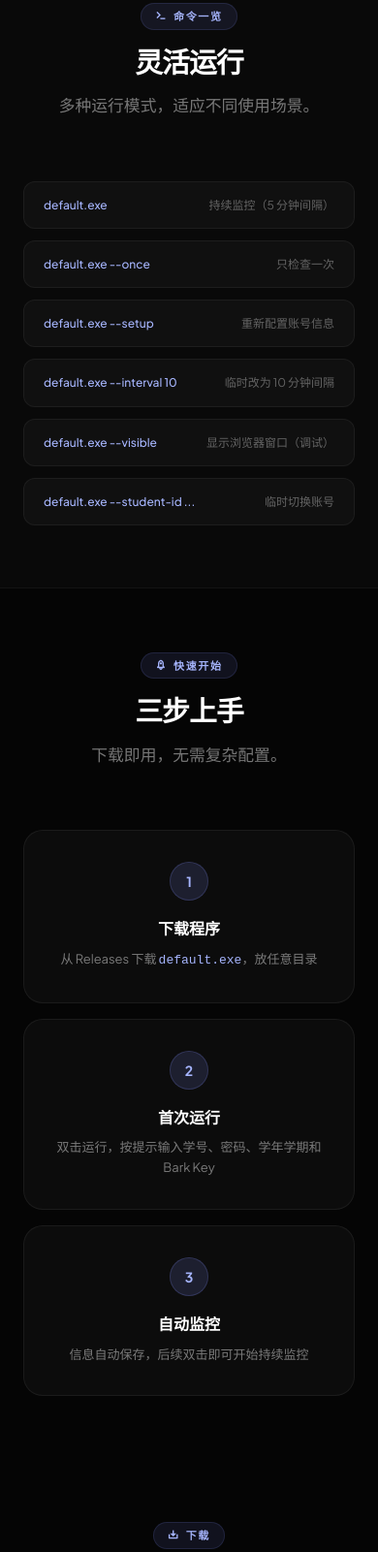
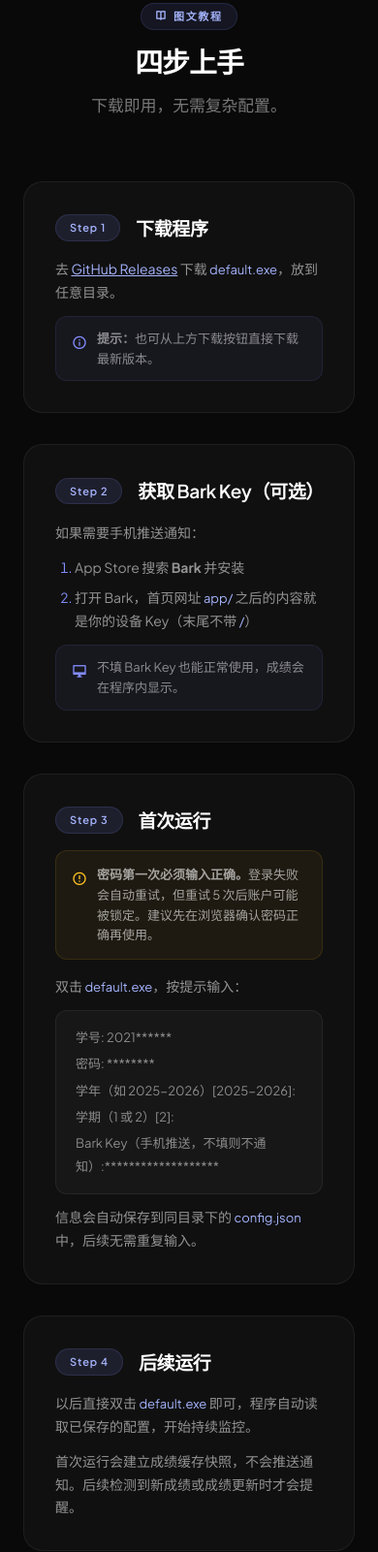
Before and after one commit to Dvesiz/score-monitor, a plain HTML site: page index.html in a window 390 px wide. Shown: the part 4418-6019 px from the top of the page at 97% size. Drawn offline with nearby package versions, Linux system fonts and the light colour scheme.

Commit message:
feat: redesign usage into step-by-step tutorial

```diff
--- a/index.html
+++ b/index.html
@@ -122,12 +122,23 @@ nav{position:fixed;top:20px;left:50%;transform:translateX(-50%);z-index:100;widt
 .download-card .btn:hover i{background:rgba(255,255,255,.2);transform:translate(2px,-1px)}
 .download-note{text-align:center;margin-top:20px;font-size:13px;color:rgba(255,255,255,.3);grid-column:1/-1}
 
-/* ===== USAGE ===== */
-.usage-steps{display:grid;grid-template-columns:repeat(3,1fr);gap:24px;counter-reset:step}
-.usage-step{text-align:center;padding:32px 24px;border-radius:20px;background:rgba(255,255,255,.03);border:1px solid rgba(255,255,255,.06);position:relative}
-.usage-step .step-num{width:40px;height:40px;border-radius:50%;display:flex;align-items:center;justify-content:center;font-size:14px;font-weight:700;margin:0 auto 16px;background:rgba(129,140,248,.15);color:#a5b4fc;border:1px solid rgba(129,140,248,.2)}
-.usage-step h4{font-size:16px;font-weight:600;margin-bottom:8px}
-.usage-step p{font-size:13px;color:rgba(255,255,255,.45);line-height:1.6}
+/* ===== TUTORIAL ===== */
+.tutorial-steps{max-width:720px;margin:0 auto;display:flex;flex-direction:column;gap:32px}
+.tutorial-step{border-radius:20px;background:rgba(255,255,255,.03);border:1px solid rgba(255,255,255,.06);padding:32px;transition:all .5s cubic-bezier(.32,.72,0,1)}
+.tutorial-step:hover{transform:translateY(-2px);border-color:rgba(129,140,248,.12)}
+.tutorial-step-header{display:flex;align-items:center;gap:16px;margin-bottom:16px}
+.tutorial-step-num{display:inline-flex;align-items:center;padding:4px 14px;border-radius:9999px;background:rgba(129,140,248,.12);border:1px solid rgba(129,140,248,.15);font-size:11px;font-weight:600;color:#a5b4fc;letter-spacing:.08em;white-space:nowrap}
+.tutorial-step-header h3{font-size:19px;font-weight:600;letter-spacing:-.02em}
+.tutorial-step-body p{font-size:14px;color:rgba(255,255,255,.55);line-height:1.7;margin-bottom:12px}
+.tutorial-step-body p:last-child{margin-bottom:0}
+.tutorial-step-body code{color:#a5b4fc;font-size:13px;font-family:'Plus Jakarta Sans',monospace}
+.tutorial-ol{display:flex;flex-direction:column;gap:8px;padding-left:20px;margin-bottom:12px;font-size:14px;color:rgba(255,255,255,.55);line-height:1.7}
+.tutorial-ol li::marker{color:#818cf8}
+.tutorial-note{display:flex;align-items:flex-start;gap:10px;padding:12px 16px;border-radius:12px;background:rgba(129,140,248,.06);border:1px solid rgba(129,140,248,.1);font-size:13px;color:rgba(255,255,255,.5);line-height:1.6;margin-top:12px}
+.tutorial-note i{font-size:16px;color:#818cf8;margin-top:2px;flex-shrink:0}
+.tutorial-warning{display:flex;align-items:flex-start;gap:10px;padding:14px 16px;border-radius:12px;background:rgba(251,191,36,.06);border:1px solid rgba(251,191,36,.12);font-size:13px;color:rgba(255,255,255,.6);line-height:1.6;margin-bottom:16px}
+.tutorial-warning i{font-size:16px;color:#fbbf24;margin-top:2px;flex-shrink:0}
+.tutorial-code-block{display:flex;flex-direction:column;gap:4px;padding:16px 20px;border-radius:12px;background:rgba(255,255,255,.03);border:1px solid rgba(255,255,255,.06);font-family:'Plus Jakarta Sans',monospace;font-size:13px;color:rgba(255,255,255,.5);margin-bottom:12px;line-height:1.8}
 
 /* ===== COMMANDS ===== */
 .commands-section{background:rgba(255,255,255,.02);border-top:1px solid rgba(255,255,255,.04);border-bottom:1px solid rgba(255,255,255,.04)}
@@ -159,7 +170,6 @@ footer{border-top:1px solid rgba(255,255,255,.06);padding:48px 0 32px}
 @media(max-width:900px){
   .features-grid{grid-template-columns:repeat(6,1fr);gap:16px}
   .feature-card{grid-column:span 6 !important}
-  .usage-steps{grid-template-columns:1fr;gap:16px}
   .screenshots-grid{grid-template-columns:1fr}
   .download-grid{grid-template-columns:1fr}
   .command-grid{grid-template-columns:1fr}
@@ -206,7 +216,7 @@ footer{border-top:1px solid rgba(255,255,255,.06);padding:48px 0 32px}
     <ul class="nav-links" id="navLinks">
       <li><a href="#features">功能</a></li>
       <li><a href="#screenshots">预览</a></li>
-      <li><a href="#usage">使用</a></li>
+      <li><a href="#usage">教程</a></li>
       <li><a href="#download">下载</a></li>
     </ul>
     <a href="https://github.com/Dvesiz/score-monitor/releases/latest/download/default.exe" class="nav-cta" target="_blank" rel="noopener">立即下载</a>
@@ -332,51 +342,104 @@ footer{border-top:1px solid rgba(255,255,255,.06);padding:48px 0 32px}
   </div>
 </section>
 
-<!-- ===== COMMANDS ===== -->
+<!-- ===== TUTORIAL ===== -->
 <section class="section commands-section" id="usage">
   <div class="container">
     <div class="section-header reveal">
-      <div class="section-tag"><i class="ri-terminal-line"></i> 命令一览</div>
-      <h2>灵活运行</h2>
+      <div class="section-tag"><i class="ri-book-open-line"></i> 图文教程</div>
+      <h2>四步上手</h2>
+      <p>下载即用，无需复杂配置。</p>
+    </div>
+
+    <div class="tutorial-steps">
+      <!-- Step 1: 下载 -->
+      <div class="tutorial-step reveal reveal-delay-1">
+        <div class="tutorial-step-header">
+          <span class="tutorial-step-num">Step 1</span>
+          <h3>下载程序</h3>
+        </div>
+        <div class="tutorial-step-body">
+          <p>去 <a href="https://github.com/Dvesiz/score-monitor/releases" target="_blank" rel="noopener" style="color:#a5b4fc;text-decoration:underline">GitHub Releases</a> 下载 <code>default.exe</code>，放到任意目录。</p>
+          <div class="tutorial-note">
+            <i class="ri-information-line"></i>
+            <span><strong>提示：</strong>也可从上方下载按钮直接下载最新版本。</span>
+          </div>
+        </div>
+      </div>
+
+      <!-- Step 2: Bark Key -->
+      <div class="tutorial-step reveal reveal-delay-2">
+        <div class="tutorial-step-header">
+          <span class="tutorial-step-num">Step 2</span>
+          <h3>获取 Bark Key（可选）</h3>
+        </div>
+        <div class="tutorial-step-body">
+          <p>如果需要手机推送通知：</p>
+          <ol class="tutorial-ol">
+            <li>App Store 搜索 <strong>Bark</strong> 并安装</li>
+            <li>打开 Bark，首页网址 <code>app/</code> 之后的内容就是你的设备 Key（末尾不带 <code>/</code>）</li>
+          </ol>
+          <div class="tutorial-note">
+            <i class="ri-mac-line"></i>
+            <span>不填 Bark Key 也能正常使用，成绩会在程序内显示。</span>
+          </div>
+        </div>
+      </div>
+
+      <!-- Step 3: 首次运行 -->
+      <div class="tutorial-step reveal reveal-delay-3">
+        <div class="tutorial-step-header">
+          <span class="tutorial-step-num">Step 3</span>
+          <h3>首次运行</h3>
+        </div>
+        <div class="tutorial-step-body">
+          <div class="tutorial-warning">
+            <i class="ri-error-warning-line"></i>
+            <span><strong>密码第一次必须输入正确。</strong>登录失败会自动重试，但重试 5 次后账户可能被锁定。建议先在浏览器确认密码正确再使用。</span>
+          </div>
+          <p>双击 <code>default.exe</code>，按提示输入：</p>
+          <div class="tutorial-code-block">
+            <span>学号: 2021******</span>
+            <span>密码: ********</span>
+            <span>学年（如 2025-2026）[2025-2026]:</span>
+            <span>学期（1 或 2）[2]:</span>
+            <span>Bark Key（手机推送，不填则不通知）:*******************</span>
+          </div>
+          <p>信息会自动保存到同目录下的 <code>config.json</code> 中，后续无需重复输入。</p>
+        </div>
+      </div>
+
+      <!-- Step 4: 后续运行 -->
+      <div class="tutorial-step reveal reveal-delay-4">
+        <div class="tutorial-step-header">
+          <span class="tutorial-step-num">Step 4</span>
+          <h3>后续运行</h3>
+        </div>
+        <div class="tutorial-step-body">
+          <p>以后直接双击 <code>default.exe</code> 即可，程序自动读取已保存的配置，开始持续监控。</p>
+          <p>首次运行会建立成绩缓存快照，不会推送通知。后续检测到新成绩或成绩更新时才会提醒。</p>
+        </div>
+      </div>
+    </div>
+  </div>
+</section>
+
+<!-- ===== COMMANDS ===== -->
+<section class="section" id="commands">
+  <div class="container">
+    <div class="section-header reveal">
+      <div class="section-tag"><i class="ri-terminal-line"></i> 高级用法</div>
+      <h2>命令参考</h2>
       <p>多种运行模式，适应不同使用场景。</p>
     </div>
 
     <div class="command-grid">
-      <div class="command-item reveal reveal-delay-1"><code>default.exe</code><span class="cmd-desc">持续监控（5 分钟间隔）</span></div>
-      <div class="command-item reveal reveal-delay-1"><code>default.exe --once</code><span class="cmd-desc">只检查一次</span></div>
-      <div class="command-item reveal reveal-delay-2"><code>default.exe --setup</code><span class="cmd-desc">重新配置账号信息</span></div>
-      <div class="command-item reveal reveal-delay-2"><code>default.exe --interval 10</code><span class="cmd-desc">临时改为 10 分钟间隔</span></div>
-      <div class="command-item reveal reveal-delay-3"><code>default.exe --visible</code><span class="cmd-desc">显示浏览器窗口（调试）</span></div>
-      <div class="command-item reveal reveal-delay-3"><code>default.exe --student-id ...</code><span class="cmd-desc">临时切换账号</span></div>
-    </div>
-  </div>
-</section>
-
-<!-- ===== USAGE STEPS ===== -->
-<section class="section">
-  <div class="container">
-    <div class="section-header reveal">
-      <div class="section-tag"><i class="ri-rocket-2-line"></i> 快速开始</div>
-      <h2>三步上手</h2>
-      <p>下载即用，无需复杂配置。</p>
-    </div>
-
-    <div class="usage-steps">
-      <div class="usage-step reveal reveal-delay-1">
-        <div class="step-num">1</div>
-        <h4>下载程序</h4>
-        <p>从 Releases 下载 <code style="color:#a5b4fc">default.exe</code>，放任意目录</p>
-      </div>
-      <div class="usage-step reveal reveal-delay-2">
-        <div class="step-num">2</div>
-        <h4>首次运行</h4>
-        <p>双击运行，按提示输入学号、密码、学年学期和 Bark Key</p>
-      </div>
-      <div class="usage-step reveal reveal-delay-3">
-        <div class="step-num">3</div>
-        <h4>自动监控</h4>
-        <p>信息自动保存，后续双击即可开始持续监控</p>
-      </div>
+      <div class="command-item reveal reveal-delay-1"><code>default.exe</code><span class="cmd-desc">持续监控（默认 5 分钟间隔）</span></div>
+      <div class="command-item reveal reveal-delay-1"><code>default.exe --once</code><span class="cmd-desc">只检查一次，然后退出</span></div>
+      <div class="command-item reveal reveal-delay-2"><code>default.exe --setup</code><span class="cmd-desc">重新配置学号、密码、Bark Key</span></div>
+      <div class="command-item reveal reveal-delay-2"><code>default.exe --interval 10</code><span class="cmd-desc">临时改为 10 分钟间隔（不保存）</span></div>
+      <div class="command-item reveal reveal-delay-3"><code>default.exe --visible</code><span class="cmd-desc">显示浏览器窗口（调试用）</span></div>
+      <div class="command-item reveal reveal-delay-3"><code>default.exe --student-id 123456 --password xxx</code><span class="cmd-desc">临时切换账号</span></div>
     </div>
   </div>
 </section>
```
